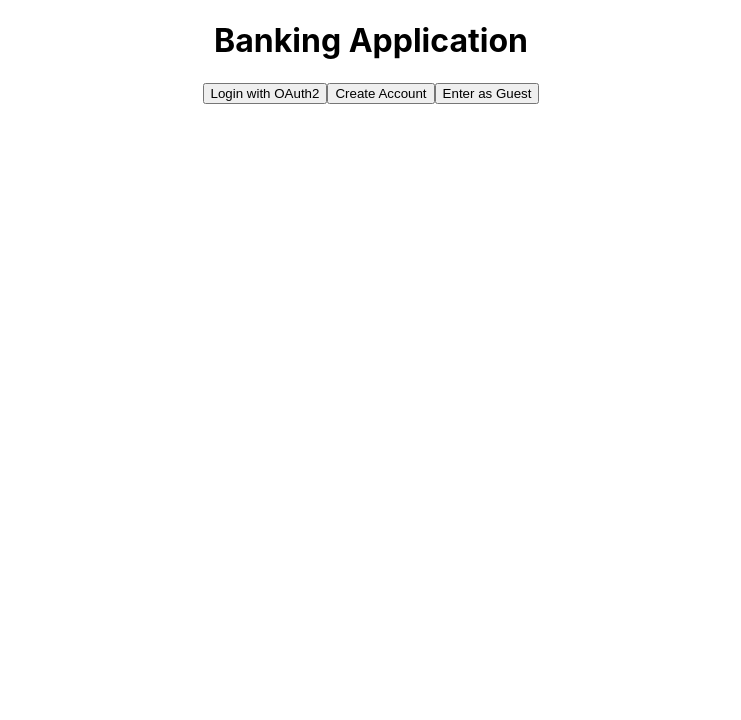
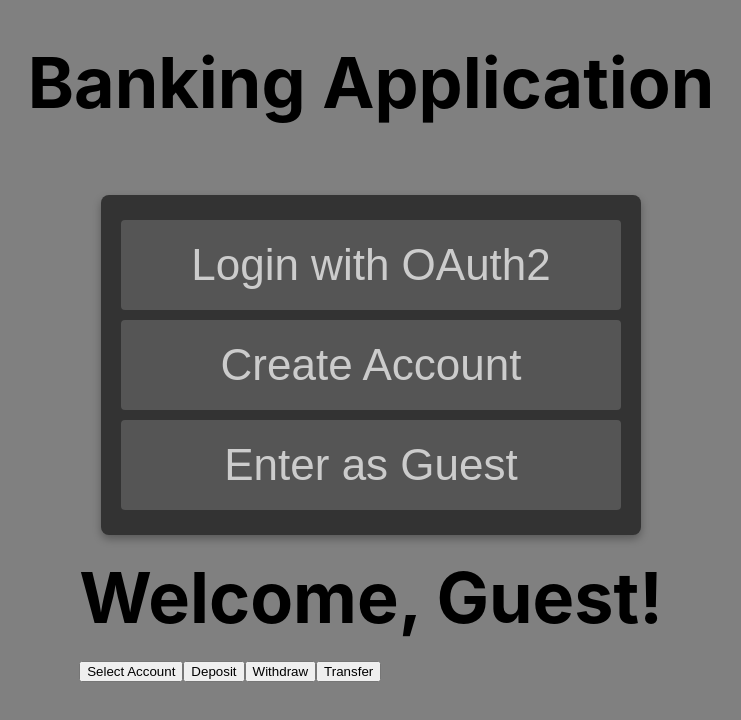
Before and after one commit to Brockosh/BankingApplication, a React (Create React App) app in the folder banking-app-front-end/: page /guest-options in a window 1280 px wide. Shown: the top 720 px of the page, without its empty margins (269-1010 px from the left). Built offline with nearby package versions, Linux system fonts and the light colour scheme.

Commit message:
Small refactor to individual page components.

```diff
--- a/banking-app-front-end/package.json
+++ b/banking-app-front-end/package.json
@@ -8,6 +8,7 @@
     "@testing-library/user-event": "^13.5.0",
     "react": "^18.2.0",
     "react-dom": "^18.2.0",
+    "react-router-dom": "^6.22.3",
     "react-scripts": "5.0.1",
     "web-vitals": "^2.1.4"
   },
--- a/banking-app-front-end/src/App.css
+++ b/banking-app-front-end/src/App.css
@@ -1,38 +1,21 @@
 .App {
-  text-align: center;
-}
+    display: flex;
+    flex-direction: column;
+    align-items: center;
+    justify-content: flex-start;
+    min-height: 100vh;
+    padding: 20px;
+  }
 
-.App-logo {
-  height: 40vmin;
-  pointer-events: none;
-}
+  .content {
+    width: 100%;
+    max-width: 960px;
+    display: flex;
+    flex-direction: column;
+    align-items: center;
+  }
 
-@media (prefers-reduced-motion: no-preference) {
-  .App-logo {
-    animation: App-logo-spin infinite 20s linear;
+  .App h1 {
+    margin: 20px 0;
+    font-size: 70px;
   }
-}
-
-.App-header {
-  background-color: #282c34;
-  min-height: 100vh;
-  display: flex;
-  flex-direction: column;
-  align-items: center;
-  justify-content: center;
-  font-size: calc(10px + 2vmin);
-  color: white;
-}
-
-.App-link {
-  color: #61dafb;
-}
-
-@keyframes App-logo-spin {
-  from {
-    transform: rotate(0deg);
-  }
-  to {
-    transform: rotate(360deg);
-  }
-}
--- a/banking-app-front-end/src/App.js
+++ b/banking-app-front-end/src/App.js
@@ -1,15 +1,27 @@
-import logo from './logo.svg';
+import './index.css'
+import { BrowserRouter as Router, Route, Routes } from 'react-router-dom';
 import './App.css';
-import AuthOptions from './AuthOptions';
+import AuthOptionsPage from './Pages/AuthOptionsPage';
+import GuestPage  from './Pages/GuestPage';
+
+
 
 function App() {
   return (
-    <div className="App">
-      <div className="content">
-        <h1> Banking Application </h1>
-        <AuthOptions/>
+    <Router>
+      <div className="App">
+        <div className="content">
+          <h1> Banking Application </h1>
+          <AuthOptionsPage/>
+          <Routes>
+              <Route path="/AuthOptionsPage" element={<AuthOptionsPage />} />
+              <Route path="/guest-options" element={<GuestPage />} />
+              {/* Define other routes for AccountSelection, Deposit, Withdraw, Transfer */}
+            </Routes>
+
+        </div>
       </div>
-    </div>
+    </Router>
   );
 }
 
--- a/banking-app-front-end/src/AuthOptions.js
+++ /dev/null
@@ -1,34 +0,0 @@
-import React from 'react';
-
-function AuthOptions() {
-  const handleLogin = () => {
-    // Redirect the user to the OAuth2 login page
-    // The exact URL will depend on your OAuth2 provider and setup
-    window.location.href = 'YOUR_OAUTH2_LOGIN_URL';
-  };
-
-  const handleCreateAccount = () => {
-    // Similarly, redirect to a sign-up page, which could also be handled by your OAuth provider
-    // Or it could be a separate component/page within your application
-    window.location.href = 'YOUR_OAUTH2_SIGNUP_URL';
-  };
-
-  const handleGuestAccess = () => {
-    // Optionally handle guest access, which might simply bypass authentication
-    // and take the user to a limited version of the application
-    console.log('Entering as guest...');
-    // Redirect to your app's guest-access page or dashboard
-  };
-
-  return (
-    <div className="auth-options-container">
-      <button onClick={handleLogin}>Login with OAuth2</button>
-      <button onClick={handleCreateAccount}>Create Account</button>
-      <button onClick={handleGuestAccess}>Enter as Guest</button>
-    </div>
-  );
-}
-
-
-
-export default AuthOptions;
--- /dev/null
+++ b/banking-app-front-end/src/AuthOptionsPage.css
@@ -0,0 +1,37 @@
+.auth-options-container {
+  display: flex;
+  flex-direction: column;
+  align-items: center;
+  justify-content: center;
+  padding: 20px;
+  margin: 0 auto;
+  margin-top: 50px;
+  width: 500px;
+  height: 300px;
+  background-color: #333;
+  color: #ddd;
+  border-radius: 8px;
+  box-shadow: 0 4px 8px rgba(0, 0, 0, 0.3);
+  gap: 10px;
+}
+
+.auth-options-container h2 {
+  margin-bottom: 20px;
+}
+
+.auth-options-container button {
+  width: 100%;
+  padding: 20px 15px;
+  border: none;
+  border-radius: 4px;
+  background-color: #555;
+  color: #ccc;
+  cursor: pointer;
+  font-size: 44px;
+  transition: background-color 0.3s, color 0.3s;
+}
+
+.auth-options-container button:hover {
+  background-color: #777;
+  color: #fff;
+}
--- /dev/null
+++ b/banking-app-front-end/src/Pages/AuthOptionsPage.js
@@ -0,0 +1,32 @@
+import React from 'react';
+import '../AuthOptionsPage.css';
+import { useNavigate } from 'react-router-dom';
+
+function AuthOptionsPage() {
+
+    let navigate = useNavigate();
+
+  const handleLogin = () => {
+    window.location.href = 'YOUR_OAUTH2_LOGIN_URL';
+  };
+
+  const handleCreateAccount = () => {
+    window.location.href = 'YOUR_OAUTH2_SIGNUP_URL';
+  };
+
+  const handleGuestAccess = () => {
+    navigate('/guest-options');;
+  };
+
+  return (
+    <div className="auth-options-container">
+      <button onClick={handleLogin}>Login with OAuth2</button>
+      <button onClick={handleCreateAccount}>Create Account</button>
+      <button onClick={handleGuestAccess}>Enter as Guest</button>
+    </div>
+  );
+}
+
+
+
+export default AuthOptionsPage;
--- /dev/null
+++ b/banking-app-front-end/src/Pages/GuestPage.js
@@ -0,0 +1,34 @@
+import React from 'react';
+
+function GuestPage() {
+  const handleSelectAccount = () => {
+    // Logic for selecting an account
+  };
+
+  const handleDeposit = () => {
+    // Logic for depositing
+  };
+
+  const handleWithdraw = () => {
+    // Logic for withdrawing
+  };
+
+  const handleTransfer = () => {
+    // Logic for transferring
+  };
+
+  return (
+    <div>
+      <h1>Welcome, Guest!</h1>
+      <button onClick={handleSelectAccount}>Select Account</button>
+      <button onClick={handleDeposit}>Deposit</button>
+      <button onClick={handleWithdraw}>Withdraw</button>
+      <button onClick={handleTransfer}>Transfer</button>
+    </div>
+  );
+}
+
+export function GuestOptions() {
+    return <div>Select an option: Account, Deposit, Withdraw, Transfer</div>;
+  }
+ export default GuestPage;
--- a/banking-app-front-end/src/index.css
+++ b/banking-app-front-end/src/index.css
@@ -5,6 +5,7 @@ body {
     sans-serif;
   -webkit-font-smoothing: antialiased;
   -moz-osx-font-smoothing: grayscale;
+  background-color: grey;
 }
 
 code {
--- a/banking-app-front-end/src/index.js
+++ b/banking-app-front-end/src/index.js
@@ -1,6 +1,7 @@
 import React from 'react';
 import ReactDOM from 'react-dom/client';
-import './index.css';
+// import './index.css';
+// import './App.css'
 import App from './App';
 import reportWebVitals from './reportWebVitals';
 
```
Also changed, not shown: 1 other file (tests, documents, lock files or other folders).
